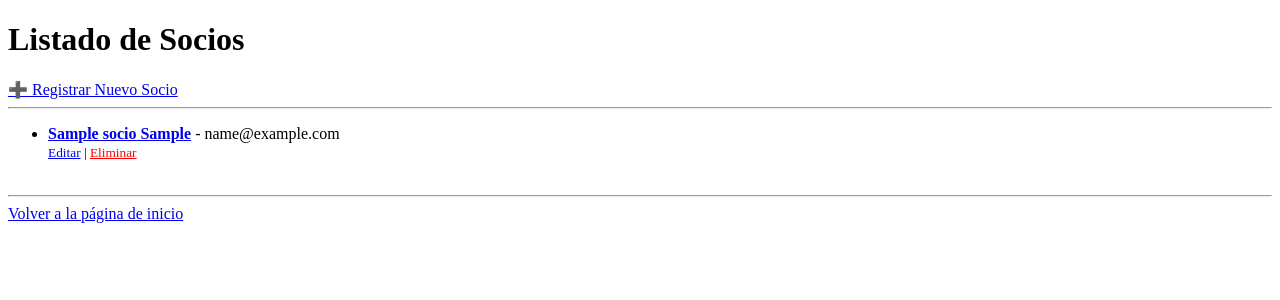
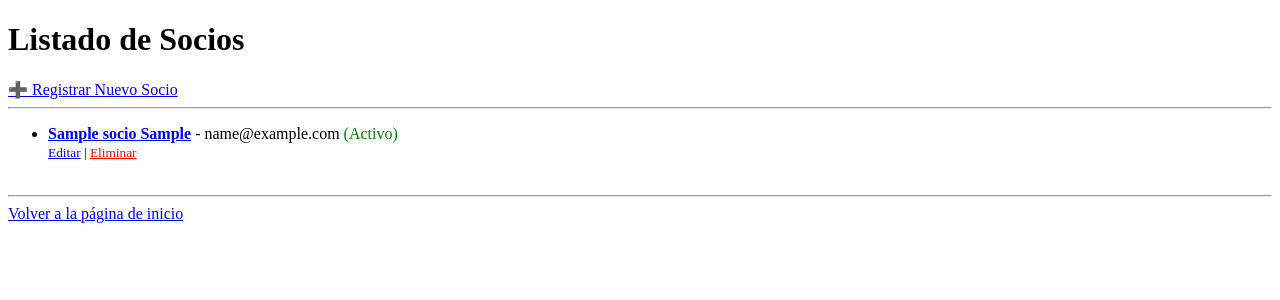
Before and after one commit to rhernandezmy/gimnasio, a Django app: page /socios/ in a window 1280 px wide. Shown: the top 300 px of the page. Run offline with Django 5.2, Linux system fonts and the light colour scheme; tables that the repository leaves empty hold one stand-in row (values such as "Sample post").

Commit message:
Añadir si esta acitvo/inactivo el socio añadiendo estilo de color

```diff
--- a/gimnasio/socios/templates/socios/socio_list.html
+++ b/gimnasio/socios/templates/socios/socio_list.html
@@ -15,6 +15,12 @@
             <li>
                 <a href="{% url 'socio_detail' socio.pk %}"><strong>{{ socio.nombre }} {{ socio.apellidos }}</strong></a>
                 - {{ socio.email }}
+                {% if socio.activo %}
+                    <span style="color: green;">(Activo)</span>
+                {% else %}
+                    <span style="color: red;">(Inactivo)</span>
+                {% endif %}
+
                 <br>
                 <small>
                     <a href="{% url 'socio_update' socio.pk %}">Editar</a> |
```
